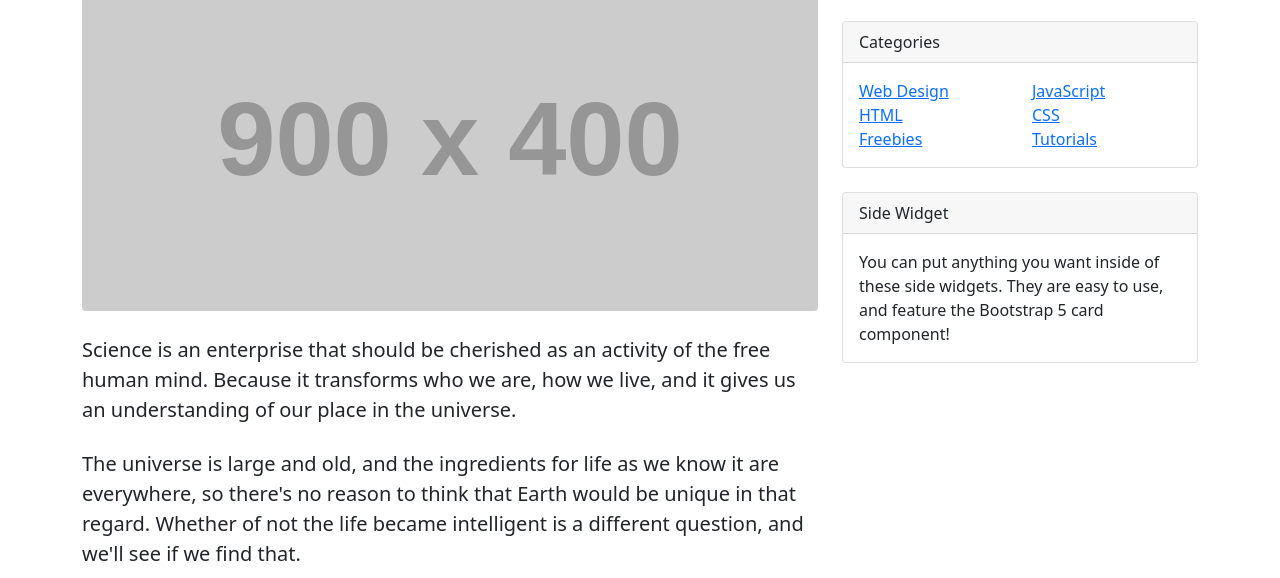
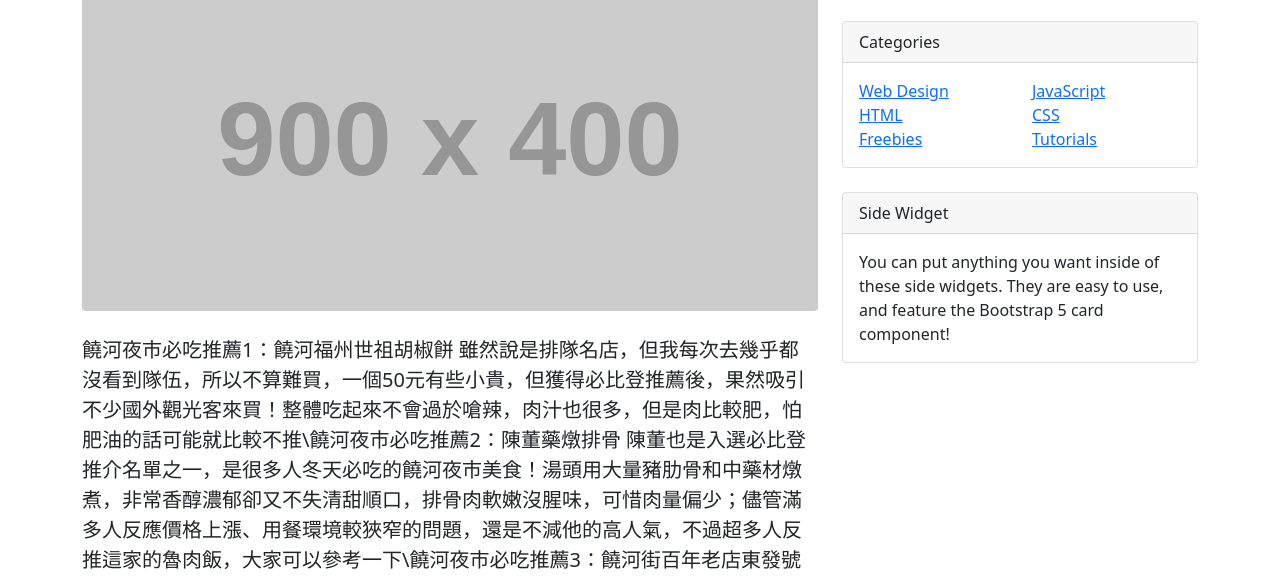
Before and after one commit to kuopoting/k31, a plain HTML site: page index.html in a window 1280 px wide. Shown: the part 220-798 px from the top of the page. Drawn offline with nearby package versions, Linux system fonts and the light colour scheme; placeholder pictures from the web are drawn by us.

Commit message:
Update index.html

```diff
--- a/index.html
+++ b/index.html
@@ -47,7 +47,14 @@
                         <figure class="mb-4"><img class="img-fluid rounded" src="https://dummyimage.com/900x400/ced4da/6c757d.jpg" alt="..." /></figure>
                         <!-- Post content-->
                         <section class="mb-5">
-                            <p class="fs-5 mb-4">Science is an enterprise that should be cherished as an activity of the free human mind. Because it transforms who we are, how we live, and it gives us an understanding of our place in the universe.</p>
+                            <p class="fs-5 mb-4">饒河夜市必吃推薦1：饒河福州世祖胡椒餅
+雖然說是排隊名店，但我每次去幾乎都沒看到隊伍，所以不算難買，一個50元有些小貴，但獲得必比登推薦後，果然吸引不少國外觀光客來買！整體吃起來不會過於嗆辣，肉汁也很多，但是肉比較肥，怕肥油的話可能就比較不推\饒河夜市必吃推薦2：陳董藥燉排骨
+陳董也是入選必比登推介名單之一，是很多人冬天必吃的饒河夜市美食！湯頭用大量豬肋骨和中藥材燉煮，非常香醇濃郁卻又不失清甜順口，排骨肉軟嫩沒腥味，可惜肉量偏少；儘管滿多人反應價格上漲、用餐環境較狹窄的問題，還是不減他的高人氣，不過超多人反推這家的魯肉飯，大家可以參考一下\饒河夜市必吃推薦3：饒河街百年老店東發號
+身為在地人，這間真的是推薦必吃！隱身在土地公廟旁邊，從一個小小路口走進去就是了，菜單只有三種，分別是麵線、油飯、竹筍肉羹。個人覺得麵線普通、油飯中上，最厲害的是竹筍肉羹 $65，湯頭相當清甜、肉羹不是魚漿粗製，是真實的肉，真的好吃，不過成本也反映在價格上囉\饒河夜市必吃推4：下港名彭臭豆腐
+再來是饒河很有名的臭豆腐，這間人氣最旺，連休傑克曼也吃過！皮炸到非常酥脆，裡面非常軟又多汁，淋上很多人推薦的蒜汁，再塞入酸甜好吃的泡菜，一口咬下，所有美味集結起來，很好吃喔～只不過$50只有三塊，真的有點小貴\饒河夜市必吃推薦5：施老闆麻辣臭豆腐
+第三間米其林必比登推薦美食就是它啦！如果說在饒河夜市吃臭豆腐要去下港明彭臭豆腐，那鴨血就是要吃施老闆啦！編輯自己有吃過鴨血，真的非常軟嫩，名不虛傳！湯頭可以選擇不辣，不吃辣的朋友又想吃鴨血的一定要來這間，而且又可以續湯，冷冷的下雨天喝一碗絕對超暖和！只不過其他餐點，像麻辣臭豆腐可能就要碰運氣，有時候燉的不入味，湯頭太淡，都滿多人反應的！不過它的鴨血真的有嫩有好吃～推薦給大家！\饒河夜市必吃推薦6：加賀魷魚大王
+網友號稱饒河夜市第一名美食就是它！均一價$120的魷魚，份量超大，兩三人分食沒問題！它最厲害的地方就是『招牌綜合口味醬汁』，加了招牌醬汁、蒜頭和沙茶，吃起來非常夠味，鹹香又好吃，很多人都說涮嘴到想要配一碗白飯\饒河夜市必吃推薦7：福島屋圓圓燒
+逛夜市也可以吃到日本職人的堅持美味！福島屋圓圓燒是由日本老闆親自料理，因為口味道地，價位合理，總是吸引不少遊客排隊。圓圓燒類似大阪燒，但是用料相較起來更為紮實，裡面有滿滿高麗菜、蛋、培根、蝦仁和起司，表皮煎到焦香，在淋上日式醬油和美乃滋，每一口都吃的到滿滿的料喔</p>
                             <p class="fs-5 mb-4">The universe is large and old, and the ingredients for life as we know it are everywhere, so there's no reason to think that Earth would be unique in that regard. Whether of not the life became intelligent is a different question, and we'll see if we find that.</p>
                             <p class="fs-5 mb-4">If you get asteroids about a kilometer in size, those are large enough and carry enough energy into our system to disrupt transportation, communication, the food chains, and that can be a really bad day on Earth.</p>
                             <h2 class="fw-bolder mb-4 mt-5">I have odd cosmic thoughts every day</h2>
```
